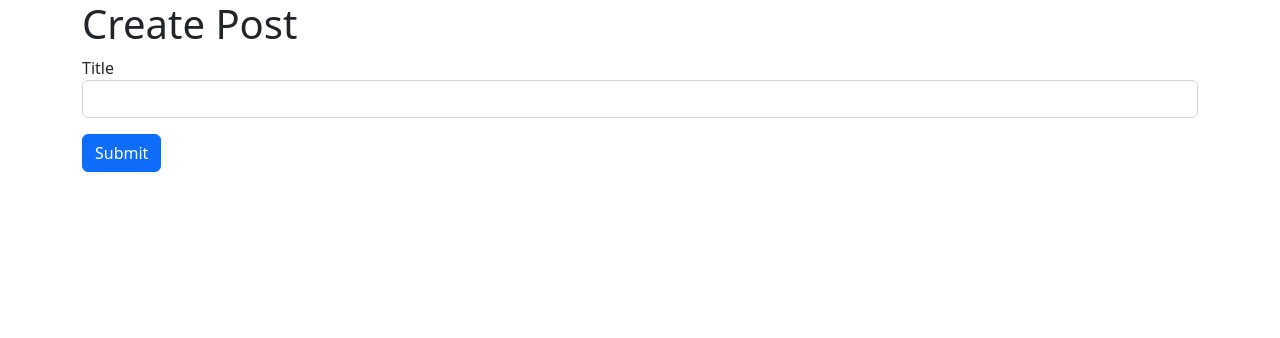
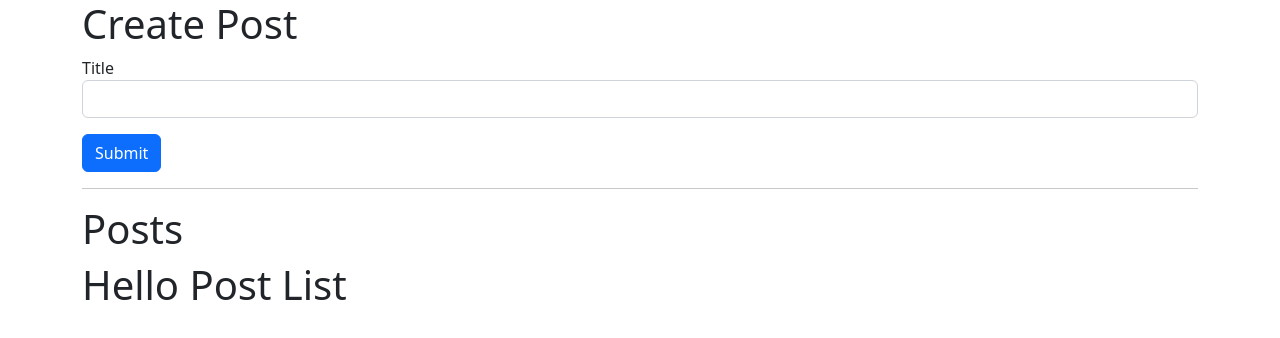
Before and after one commit to marcosJuniorPassarella/blog-microservice-web, a React (Create React App) app in the folder client/: page / in a window 1280 px wide. Shown: the top 338 px of the page. Built offline with nearby package versions, Linux system fonts and the light colour scheme.

Commit message:
Create initial Post List component

```diff
--- a/client/src/App.tsx
+++ b/client/src/App.tsx
@@ -1,11 +1,15 @@
 import React from "react";
 import PostCreate from "./PostCreate";
+import PostList from "./PostList";
 
 export function App() {
   return (
     <div className="container">
       <h1>Create Post</h1>
       <PostCreate />
+      <hr />
+      <h1>Posts</h1>
+      <PostList />
     </div>
   );
 }
--- /dev/null
+++ b/client/src/PostList.tsx
@@ -0,0 +1,9 @@
+import React from "react";
+
+export default function PostList() {
+  return (
+    <div className="">
+      <h1>Hello Post List</h1>
+    </div>
+  );
+}
```
